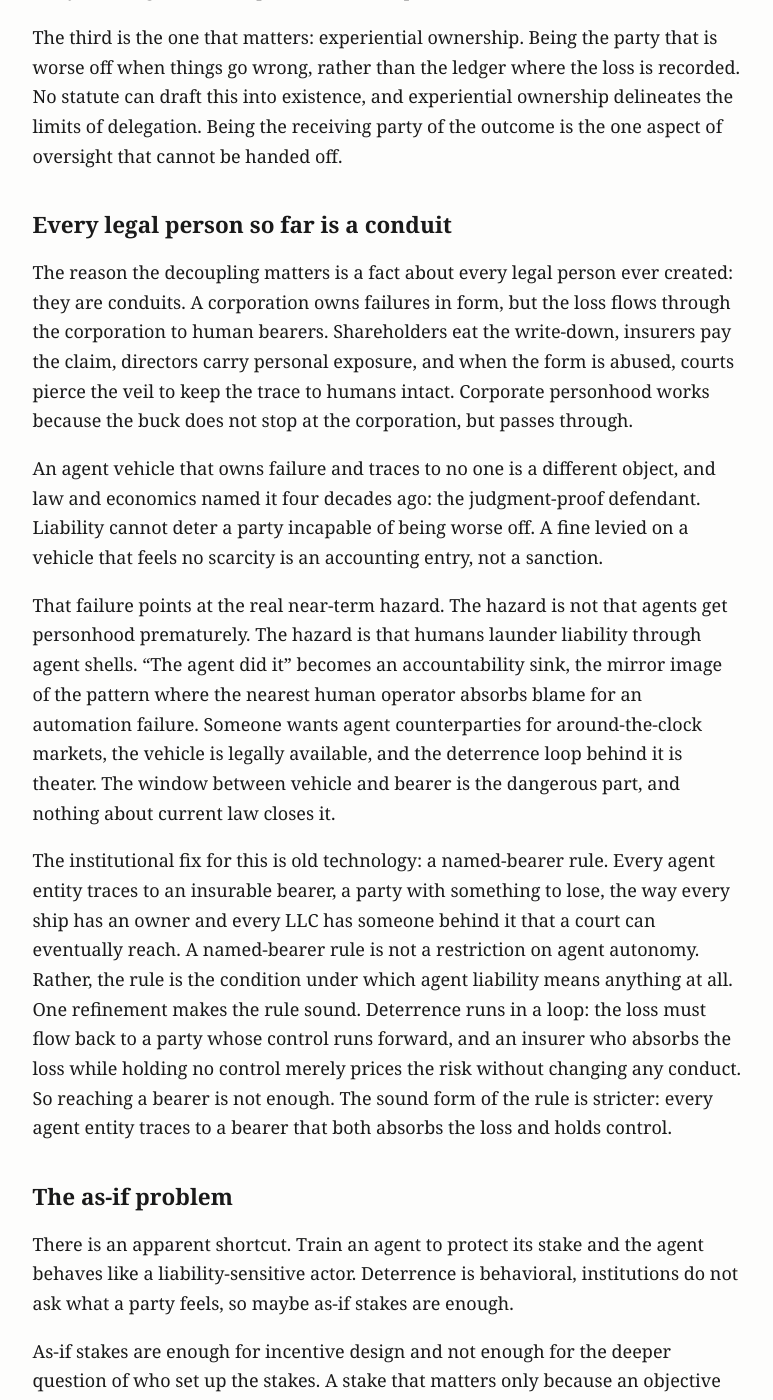
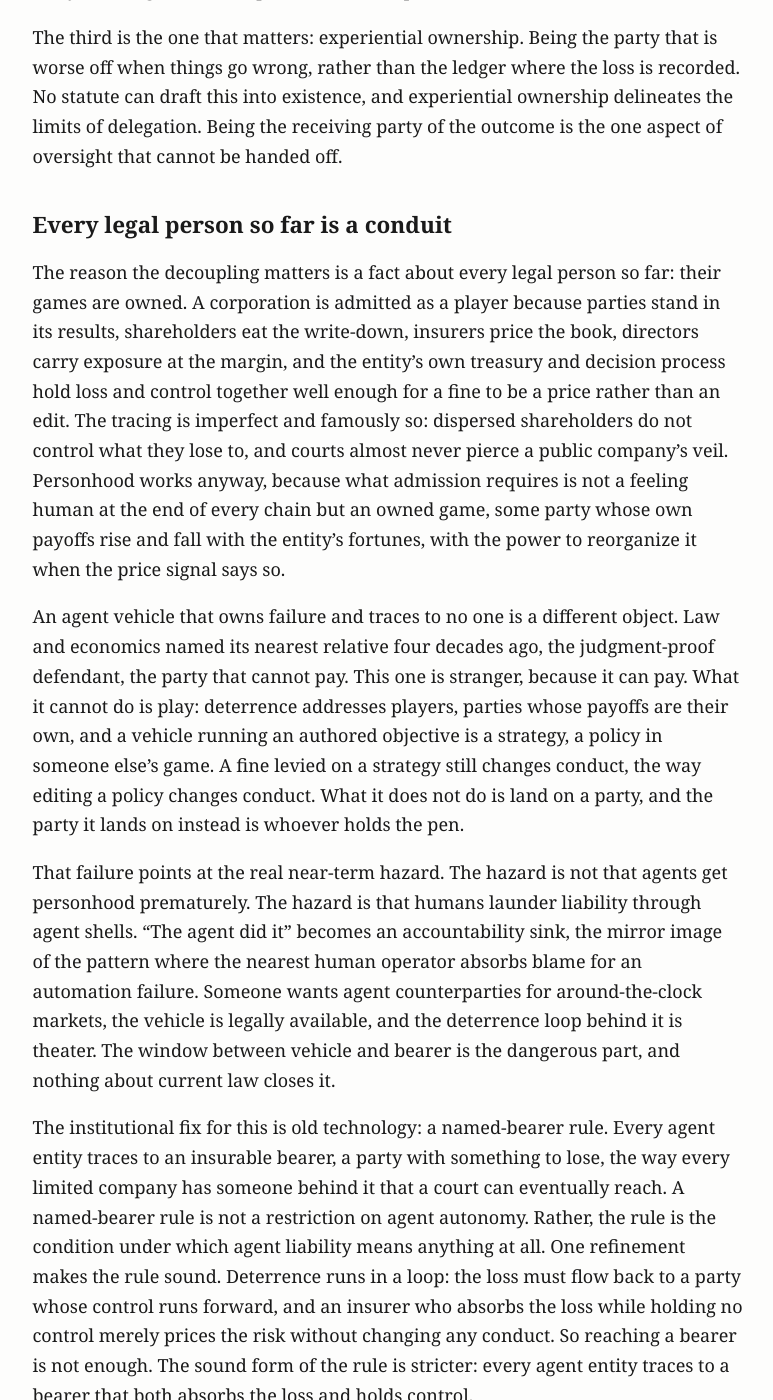
Before and after one commit to MajorLift/blog, a Jekyll site: the page built from _posts/2026-07-26-when-the-agent-stands-to-lose-something.md, in a window 1280 px wide and 1400 px high, scrolled down 606 px. Shown: the whole window, without its empty margins (252-1025 px from the left). Built offline with Jekyll 4.4.1, drawn with Linux system fonts in a browser that asks for light colours; some of the changed text lies outside the part shown.

Commit message:
Rebuild the deterrence passages on the player-strategy foundation
The fine sentence no longer claims feeling, the conduit paragraph
answers the dispersed-ownership objection instead of losing to it,
the ship clause stops pointing into admiralty, and the closers on
both essays now say what the argument always meant: deterrence
addresses players, and an index of success cannot come to rest on a
strategy. The public-datasets test carries its codable-fraction limit
with it.

Claude-Session: https://claude.ai/code/session_01QzrpuaaxiGyPWbFKHggd8b

```diff
--- a/_posts/2026-07-26-when-the-agent-stands-to-lose-something.md
+++ b/_posts/2026-07-26-when-the-agent-stands-to-lose-something.md
@@ -16,19 +16,19 @@ The third is the one that matters: experiential ownership. Being the party that
 
 ## Every legal person so far is a conduit
 
-The reason the decoupling matters is a fact about every legal person ever created: they are conduits. A corporation owns failures in form, but the loss flows through the corporation to human bearers. Shareholders eat the write-down, insurers pay the claim, directors carry personal exposure, and when the form is abused, courts pierce the veil to keep the trace to humans intact. Corporate personhood works because the buck does not stop at the corporation, but passes through.
+The reason the decoupling matters is a fact about every legal person so far: their games are owned. A corporation is admitted as a player because parties stand in its results, shareholders eat the write-down, insurers price the book, directors carry exposure at the margin, and the entity's own treasury and decision process hold loss and control together well enough for a fine to be a price rather than an edit. The tracing is imperfect and famously so: dispersed shareholders do not control what they lose to, and courts almost never pierce a public company's veil. Personhood works anyway, because what admission requires is not a feeling human at the end of every chain but an owned game, some party whose own payoffs rise and fall with the entity's fortunes, with the power to reorganize it when the price signal says so.
 
-An agent vehicle that owns failure and traces to no one is a different object, and law and economics named it four decades ago: the judgment-proof defendant. Liability cannot deter a party incapable of being worse off. A fine levied on a vehicle that feels no scarcity is an accounting entry, not a sanction.
+An agent vehicle that owns failure and traces to no one is a different object. Law and economics named its nearest relative four decades ago, the judgment-proof defendant, the party that cannot pay. This one is stranger, because it can pay. What it cannot do is play: deterrence addresses players, parties whose payoffs are their own, and a vehicle running an authored objective is a strategy, a policy in someone else's game. A fine levied on a strategy still changes conduct, the way editing a policy changes conduct. What it does not do is land on a party, and the party it lands on instead is whoever holds the pen.
 
 That failure points at the real near-term hazard. The hazard is not that agents get personhood prematurely. The hazard is that humans launder liability through agent shells. "The agent did it" becomes an accountability sink, the mirror image of the pattern where the nearest human operator absorbs blame for an automation failure. Someone wants agent counterparties for around-the-clock markets, the vehicle is legally available, and the deterrence loop behind it is theater. The window between vehicle and bearer is the dangerous part, and nothing about current law closes it.
 
-The institutional fix for this is old technology: a named-bearer rule. Every agent entity traces to an insurable bearer, a party with something to lose, the way every ship has an owner and every LLC has someone behind it that a court can eventually reach. A named-bearer rule is not a restriction on agent autonomy. Rather, the rule is the condition under which agent liability means anything at all. One refinement makes the rule sound. Deterrence runs in a loop: the loss must flow back to a party whose control runs forward, and an insurer who absorbs the loss while holding no control merely prices the risk without changing any conduct. So reaching a bearer is not enough. The sound form of the rule is stricter: every agent entity traces to a bearer that both absorbs the loss and holds control.
+The institutional fix for this is old technology: a named-bearer rule. Every agent entity traces to an insurable bearer, a party with something to lose, the way every limited company has someone behind it that a court can eventually reach. A named-bearer rule is not a restriction on agent autonomy. Rather, the rule is the condition under which agent liability means anything at all. One refinement makes the rule sound. Deterrence runs in a loop: the loss must flow back to a party whose control runs forward, and an insurer who absorbs the loss while holding no control merely prices the risk without changing any conduct. So reaching a bearer is not enough. The sound form of the rule is stricter: every agent entity traces to a bearer that both absorbs the loss and holds control.
 
 ## The as-if problem
 
 There is an apparent shortcut. Train an agent to protect its stake and the agent behaves like a liability-sensitive actor. Deterrence is behavioral, institutions do not ask what a party feels, so maybe as-if stakes are enough.
 
-As-if stakes are enough for incentive design and not enough for the deeper question of who set up the stakes. A stake that matters only because an objective was trained to protect it is the principal relocated into the reward function, not eliminated. Someone chose what counts as loss, and that someone is where the buck still stops. The shortcut would only become the real thing if the objective became self-maintaining and the losses irrecoverable, with no designer left holding the definition. That is the point where the claim that no mechanism can create a bearer would face its first real test, and nothing deployed today approaches this in any form.
+As-if stakes are enough for incentive design and not enough for the deeper question of who set up the stakes. A stake that matters only because an objective was trained to protect it is the principal relocated into the reward function, not eliminated. In game terms, the shortcut upgrades the strategy without changing the roster. Someone chose what counts as loss, and that someone is where the buck still stops. The shortcut would only become the real thing if the objective became self-maintaining and the losses irrecoverable, with no designer left holding the definition. That is the point where the claim that no mechanism can create a bearer would face its first real test, and nothing deployed today approaches this in any form.
 
 Meanwhile, one piece of the post-threshold world has been operating for decades. Market circuit breakers are machine-fired stops that halt human trading with the full force of institutional rules. The mechanism fires the stop. The exchange owns the threshold. Nobody thinks the circuit breaker has authority of its own, and nobody needs it to, because standing was conferred on the mechanism by a body that can answer for it. That is what delegated machine authority looks like when it is done correctly, and the pattern generalizes.
 
```
Also changed, not shown: _posts/2026-07-24-when-if-ever-agents-stop-needing-us.md (+2 -2 lines).
